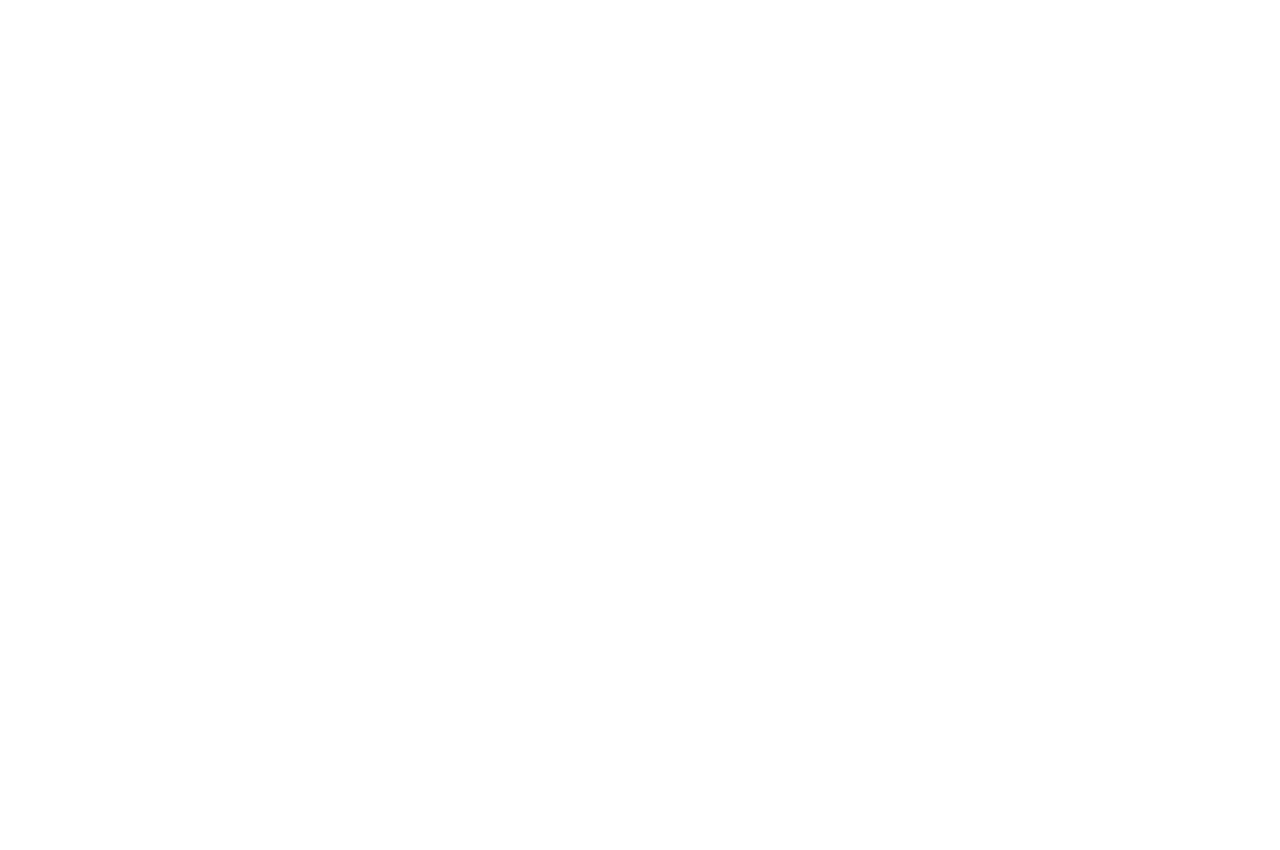
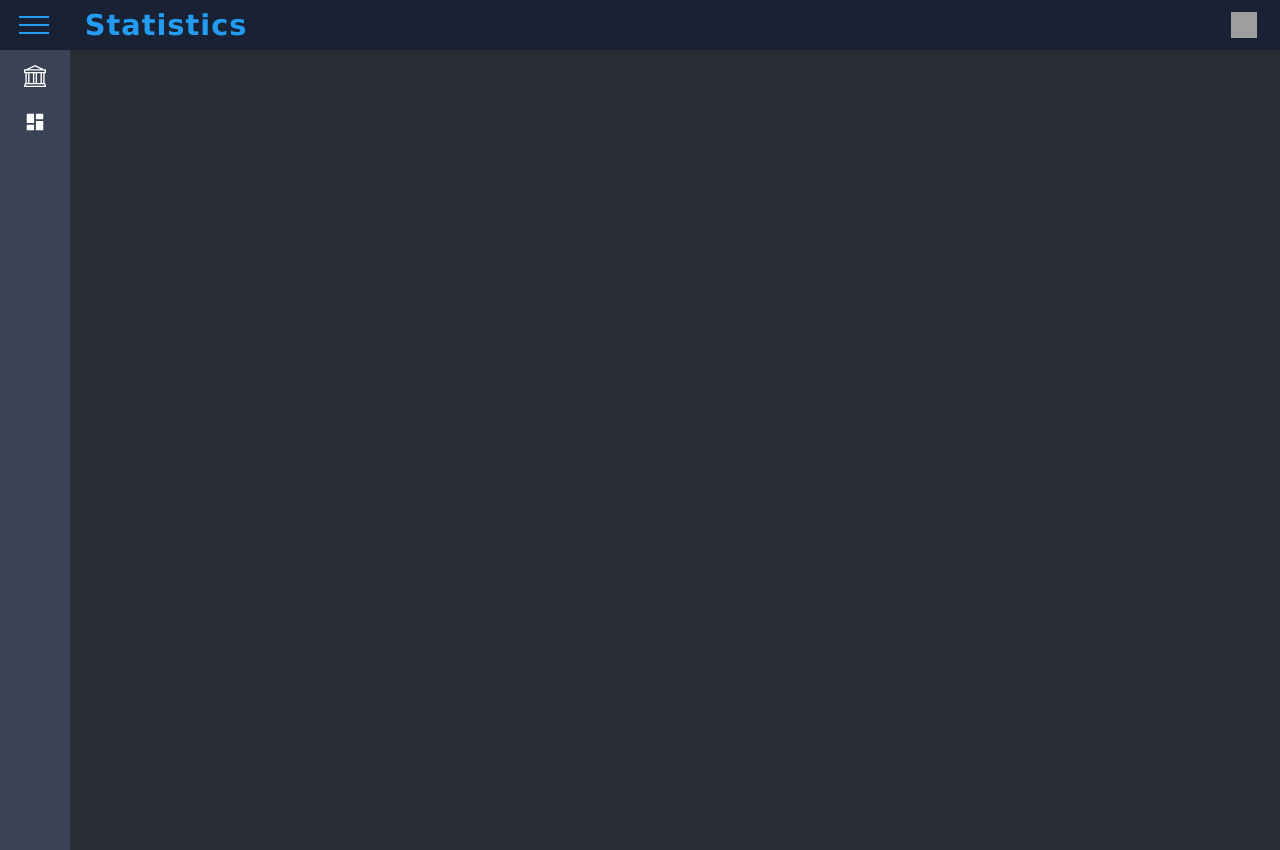
Before and after one commit to bubinq/Budget-App, a React (Create React App) app in the folder budget-app/: page /stats in a window 1280 px wide. Before the commit this address had no page. Before the commit the page ends 800 px from the top, so only its background shows below. Built offline with nearby package versions, Linux system fonts and the light colour scheme; grey boxes are pictures that could not be loaded.

Commit message:
Added Stats page and date based transactions fetching

```diff
--- a/budget-app/src/App.js
+++ b/budget-app/src/App.js
@@ -1,6 +1,7 @@
 import "./App.css";
 import { Routes, Route } from "react-router-dom";
 import { ManageExpenses } from "./pages/ManageExpenses";
+import { Statistics } from "./pages/Statistics";
 import { Login } from "./pages/Login";
 import { Register } from "./pages/Register";
 function App() {
@@ -8,6 +9,7 @@ function App() {
     <div className="App">
       <Routes>
         <Route path="/" element={<ManageExpenses />}></Route>
+        <Route path="/stats" element={<Statistics />}></Route>
         <Route path="/login" element={<Login />}></Route>
         <Route path="/register" element={<Register />}></Route>
       </Routes>
--- a/budget-app/src/components/Form.js
+++ b/budget-app/src/components/Form.js
@@ -56,7 +56,7 @@ export const Form = () => {
 
   useEffect(() => {
     const loadUserExpenses = async (id) => {
-      const expenses = await instance.get(`/expenses/get/${id}`);
+      const expenses = await instance.get(`/expenses/all/${id}`);
       dispatcher({
         type: "READ",
         payload: expenses.data,
--- a/budget-app/src/components/Header.js
+++ b/budget-app/src/components/Header.js
@@ -5,6 +5,7 @@ import { BudgetContext } from "../context/budgetContext";
 import { Link } from "react-router-dom";
 import { BsFillSunFill } from "react-icons/bs";
 import { useTheme } from "../hooks/useTheme";
+import { useLocation } from "react-router-dom";
 
 export const Header = () => {
   const {
@@ -17,6 +18,7 @@ export const Header = () => {
     setDropDownToggle,
   } = useContext(BudgetContext);
   const lightOrDark = useTheme();
+  const { pathname } = useLocation();
 
   const handleDropDown = (ev) => {
     ev.stopPropagation();
@@ -46,7 +48,7 @@ export const Header = () => {
             <div></div>
           </div>
           <div className="heading">
-            <h1>Manage Expenses</h1>
+            <h1>{pathname === "/" ? "Manage Expenses" : "Statistics"}</h1>
           </div>
         </div>
 
--- a/budget-app/src/components/Side.js
+++ b/budget-app/src/components/Side.js
@@ -1,20 +1,32 @@
 import { useContext } from "react";
 import { BudgetContext } from "../context/budgetContext";
 import { useTheme } from "../hooks/useTheme";
-import {BsBank} from "react-icons/bs"
-import {RiDashboardFill} from "react-icons/ri"
+import { BsBank } from "react-icons/bs";
+import { RiDashboardFill } from "react-icons/ri";
+import { Link } from "react-router-dom";
 
 export const Side = () => {
   const { toggleMenu } = useContext(BudgetContext);
-  const theme = useTheme()
+  const theme = useTheme();
 
   return (
-    <div className={toggleMenu ? "sideWrapper hide" : "sideWrapper show"} style={{backgroundColor: theme.side, boxShadow: theme.sideShadow}}>
+    <div
+      className={toggleMenu ? "sideWrapper hide" : "sideWrapper show"}
+      style={{ backgroundColor: theme.side, boxShadow: theme.sideShadow }}
+    >
       <div className="manageWrapper">
-        <BsBank style={{color: theme.text, width: "22px", height: "22px"}}></BsBank>
+        <Link to="/">
+          <BsBank
+            style={{ color: theme.text, width: "22px", height: "22px" }}
+          ></BsBank>
+        </Link>
       </div>
       <div className="statisticsWrapper">
-        <RiDashboardFill style={{color: theme.text, width: "22px", height: "22px"}}></RiDashboardFill>
+        <Link to="/stats">
+          <RiDashboardFill
+            style={{ color: theme.text, width: "22px", height: "22px" }}
+          ></RiDashboardFill>
+        </Link>
       </div>
     </div>
   );
--- a/budget-app/src/components/Transactions.js
+++ b/budget-app/src/components/Transactions.js
@@ -1,11 +1,26 @@
-import { useContext } from "react";
-import { ExpenseContext } from "../context/expenseContext";
+import { useContext, useEffect, useState } from "react";
 import { useTheme } from "../hooks/useTheme";
 import { Expense } from "./Expense";
+import { instance } from "../api/instance";
+import { BudgetContext } from "../context/budgetContext";
+import { ExpenseContext } from "../context/expenseContext";
 
 export const Transactions = () => {
   const theme = useTheme();
-  const { expenses } = useContext(ExpenseContext);
+  const [recentExpenses, setRecentExpenses] = useState([]);
+  const { user } = useContext(BudgetContext);
+  const { expensesStorage } = useContext(ExpenseContext);
+
+  useEffect(() => {
+    const loadRecentUserExpenses = async (id) => {
+      const expenses = await instance.get(`/expenses/recent/${id}`);
+      setRecentExpenses(expenses.data);
+    };
+    if (user?.displayName) {
+      loadRecentUserExpenses(user._id);
+    }
+    //eslint-disable-next-line
+  }, [expensesStorage]);
   return (
     <div className="transactionsWrapper">
       <h1 style={{ color: theme.text }}>Transaction History</h1>
@@ -16,7 +31,7 @@ export const Transactions = () => {
         <span style={{ color: "rgb(255, 72, 136)" }}>Remove</span>
       </div>
       <div className="expensesWrapper">
-        {expenses.map((expense) => (
+        {recentExpenses.map((expense) => (
           <Expense key={expense._id} data={expense}></Expense>
         ))}
       </div>
--- /dev/null
+++ b/budget-app/src/pages/Statistics.js
@@ -0,0 +1,24 @@
+import { Header } from "../components/Header";
+import { Side } from "../components/Side";
+import { useTheme } from "../hooks/useTheme";
+import { useContext } from "react";
+import { BudgetContext } from "../context/budgetContext";
+
+export const Statistics = () => {
+  const theme = useTheme();
+  const { dropDownHandler } = useContext(BudgetContext);
+  return (
+    <>
+      <Header></Header>
+      <div
+        className="contentWrapper"
+        style={{ backgroundColor: theme.main }}
+        onClick={() => {
+          dropDownHandler(false);
+        }}
+      >
+        <Side></Side>
+      </div>
+    </>
+  );
+};
```
Also changed, not shown: 2 other files (tests, documents, lock files or other folders).
